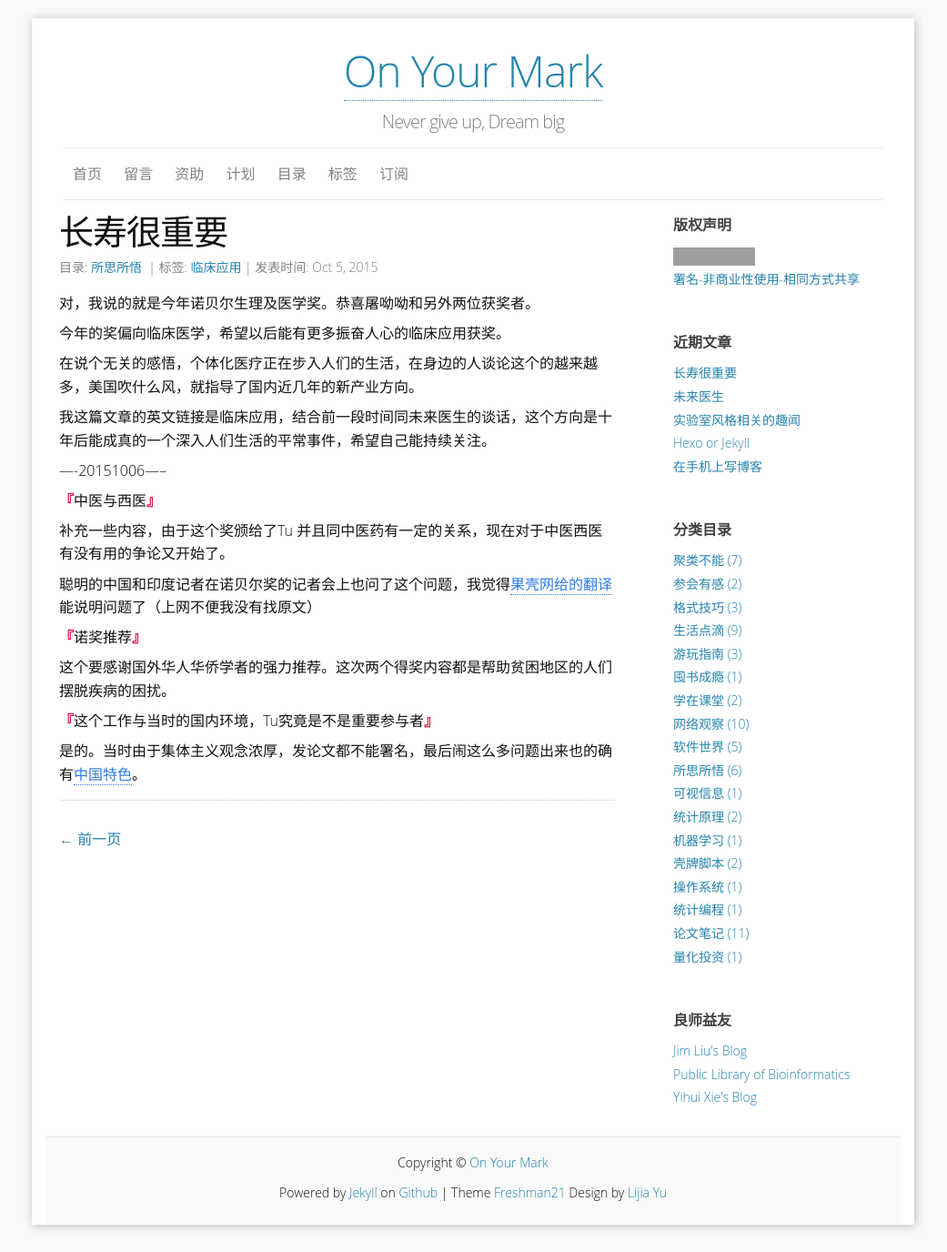
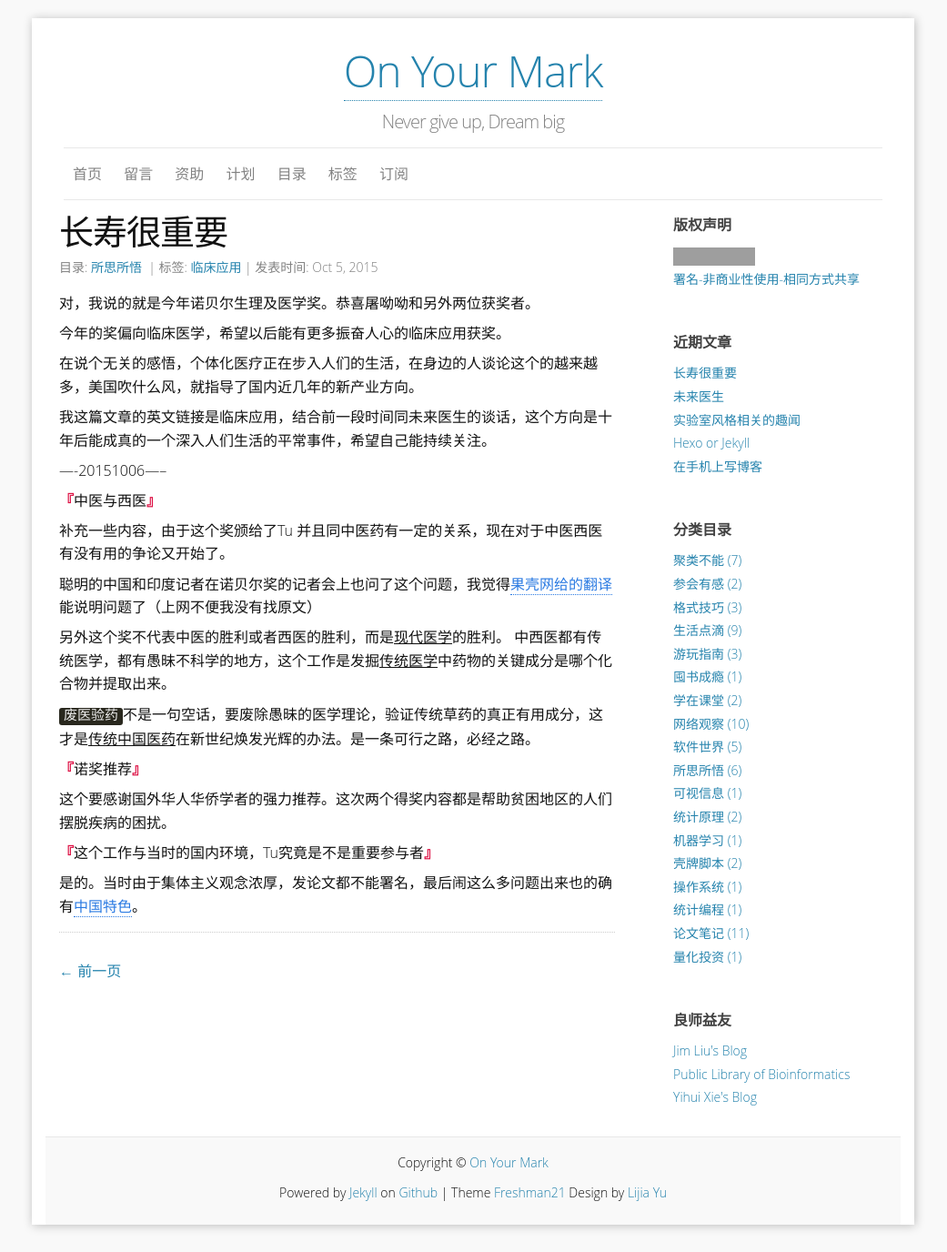
Before and after one commit to yulijia/cn, a Jekyll site: the page built from _posts/2015-10-05-clinical-medicine.md, in a window 1280 px wide. Shown: the whole page at 91% size, without its empty margins (120-1161 px from the left). Built offline with Jekyll 4.4.1, drawn with Linux system fonts in a browser that asks for light colours; some web fonts are replaced; comment, search, counter and statistics services are not loaded; grey boxes are pictures that could not be loaded.

Commit message:
another update

```diff
--- a/_posts/2015-10-05-clinical-medicine.md
+++ b/_posts/2015-10-05-clinical-medicine.md
@@ -24,6 +24,12 @@ tags:
 
 聪明的中国和印度记者在诺贝尔奖的记者会上也问了这个问题，我觉得[果壳网给的翻译](http://www.guokr.com/post/702890/)能说明问题了（上网不便我没有找原文）
 
+另外这个奖不代表中医的胜利或者西医的胜利，而是<u>现代医学</u>的胜利。
+中西医都有传统医学，都有愚昧不科学的地方，这个工作是发掘<u>传统医学</u>中药物的关键成分是哪个化合物并提取出来。
+
+<code>废医验药</code>不是一句空话，要废除愚昧的医学理论，验证传统草药的真正有用成分，这才是<u>传统中国医药</u>在新世纪焕发光辉的办法。是一条可行之路，必经之路。
+
+
 <q>诺奖推荐</q>
 
 这个要感谢国外华人华侨学者的强力推荐。这次两个得奖内容都是帮助贫困地区的人们摆脱疾病的困扰。
```
